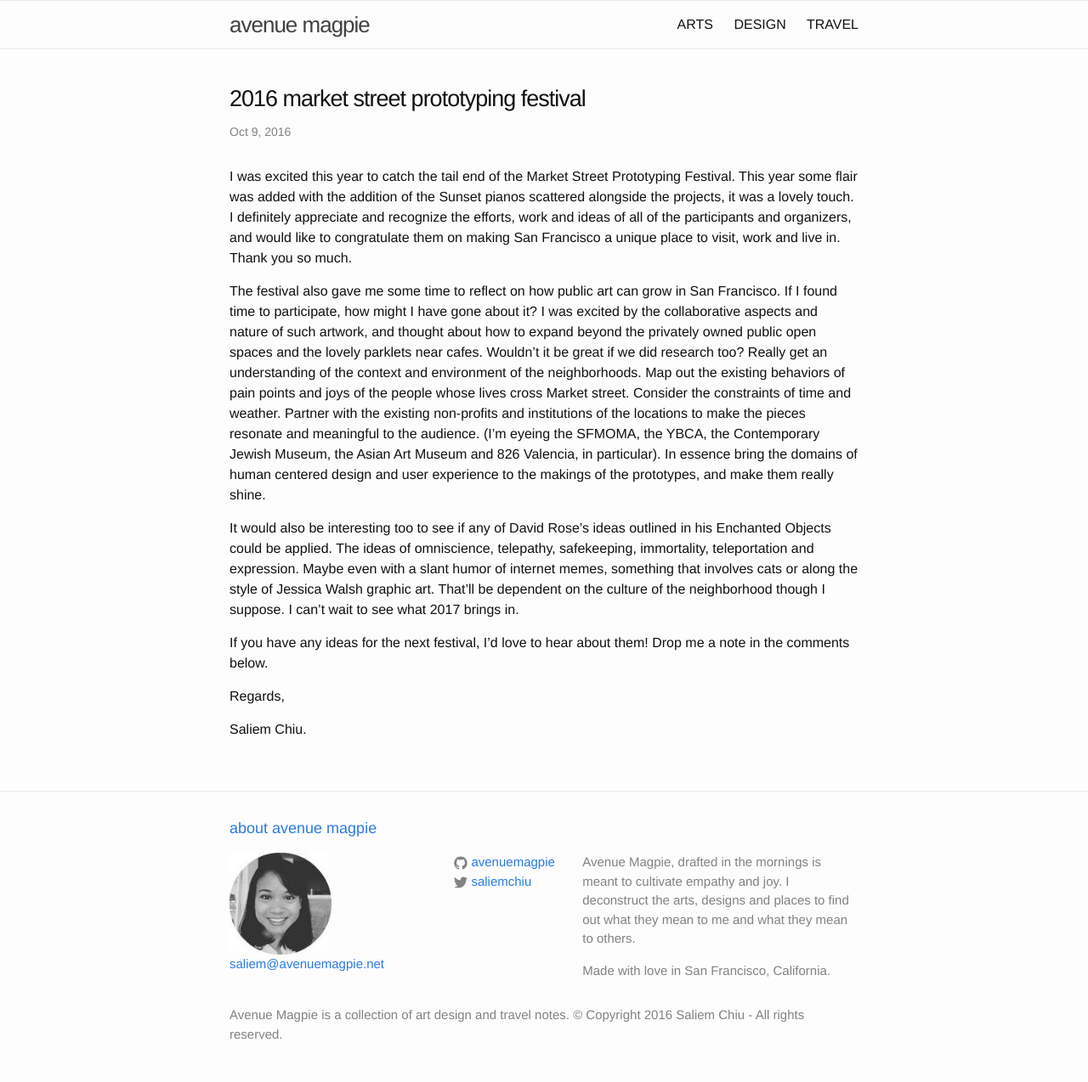
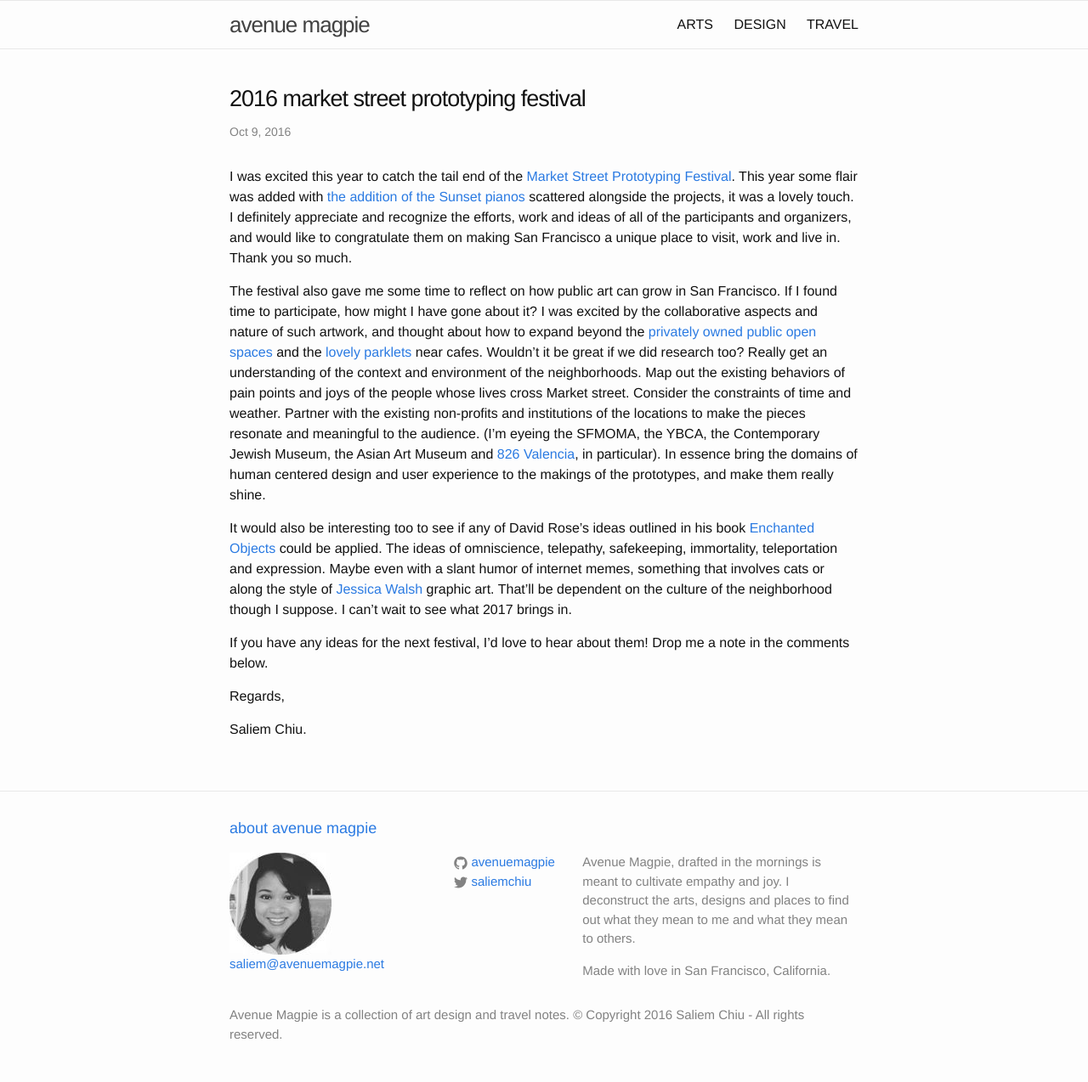
Before and after one commit to avenuemagpie/art-design, a Jekyll site: the page built from _posts/2016-10-9-market-street-prototyping-festival.md, in a window 1280 px wide. Shown: the whole page at 85% size. Built offline with Jekyll 4.4.1, drawn with Linux system fonts in a browser that asks for light colours; comment, search, counter and statistics services are not loaded.

Commit message:
mspf links

```diff
--- a/_posts/2016-10-9-market-street-prototyping-festival.md
+++ b/_posts/2016-10-9-market-street-prototyping-festival.md
@@ -12,11 +12,11 @@ comments: true
 ---
 
 
-I was excited this year to catch the tail end of the Market Street Prototyping Festival. This year some flair was added with the addition of the Sunset pianos scattered alongside the projects, it was a lovely touch. I definitely appreciate and recognize the efforts, work and ideas of all of the participants and organizers, and would like to congratulate them on making San Francisco a unique place to visit, work and live in. Thank you so much.
+I was excited this year to catch the tail end of the [Market Street Prototyping Festival](http://marketstreetprototyping.org/2016-festival/prototypes-district/). This year some flair was added with [the addition of the Sunset pianos](http://sunsetpiano.com/happenings/) scattered alongside the projects, it was a lovely touch. I definitely appreciate and recognize the efforts, work and ideas of all of the participants and organizers, and would like to congratulate them on making San Francisco a unique place to visit, work and live in. Thank you so much.
 
-The festival also gave me some time to reflect on how public art can grow in San Francisco. If I found time to participate, how might I have gone about it? I was excited by the collaborative aspects and nature of such artwork, and thought about how to expand beyond the privately owned public open spaces and the lovely parklets near cafes. Wouldn’t it be great if we did research too? Really get an understanding of the context and environment of the neighborhoods. Map out the existing behaviors of pain points and joys of the people whose lives cross Market street. Consider the constraints of time and weather. Partner with the existing non-profits and institutions of the locations to make the pieces resonate and meaningful to the audience. (I’m eyeing the SFMOMA, the YBCA, the Contemporary Jewish Museum, the Asian Art Museum and 826 Valencia, in particular). In essence bring the domains of human centered design and user experience to the makings of the prototypes, and make them really shine.
+The festival also gave me some time to reflect on how public art can grow in San Francisco. If I found time to participate, how might I have gone about it? I was excited by the collaborative aspects and nature of such artwork, and thought about how to expand beyond the [privately owned public open spaces](http://sf-planning.org/privately-owned-public-open-space-and-public-art-popos) and the [lovely parklets](http://pavementtoparks.org/parklets/) near cafes. Wouldn’t it be great if we did research too? Really get an understanding of the context and environment of the neighborhoods. Map out the existing behaviors of pain points and joys of the people whose lives cross Market street. Consider the constraints of time and weather. Partner with the existing non-profits and institutions of the locations to make the pieces resonate and meaningful to the audience. (I’m eyeing the SFMOMA, the YBCA, the Contemporary Jewish Museum, the Asian Art Museum and [826 Valencia](http://826valencia.org/about/), in particular). In essence bring the domains of human centered design and user experience to the makings of the prototypes, and make them really shine.
 
-It would also be interesting too to see if any of David Rose’s ideas outlined in his Enchanted Objects could be applied. The ideas of omniscience, telepathy, safekeeping, immortality, teleportation and expression. Maybe even with a slant humor of internet memes, something that involves cats or along the style of Jessica Walsh graphic art. That’ll be dependent on the culture of the neighborhood though I suppose. I can’t wait to see what 2017 brings in.
+It would also be interesting too to see if any of David Rose’s ideas outlined in his book [Enchanted Objects](https://www.youtube.com/watch?v=I_AhhhcceXk) could be applied. The ideas of omniscience, telepathy, safekeeping, immortality, teleportation and expression. Maybe even with a slant humor of internet memes, something that involves cats or along the style of [Jessica Walsh](https://www.instagram.com/jessicavwalsh/) graphic art. That’ll be dependent on the culture of the neighborhood though I suppose. I can’t wait to see what 2017 brings in.
 
 If you have any ideas for the next festival, I'd love to hear about them! Drop me a note in the comments below.
 
```
